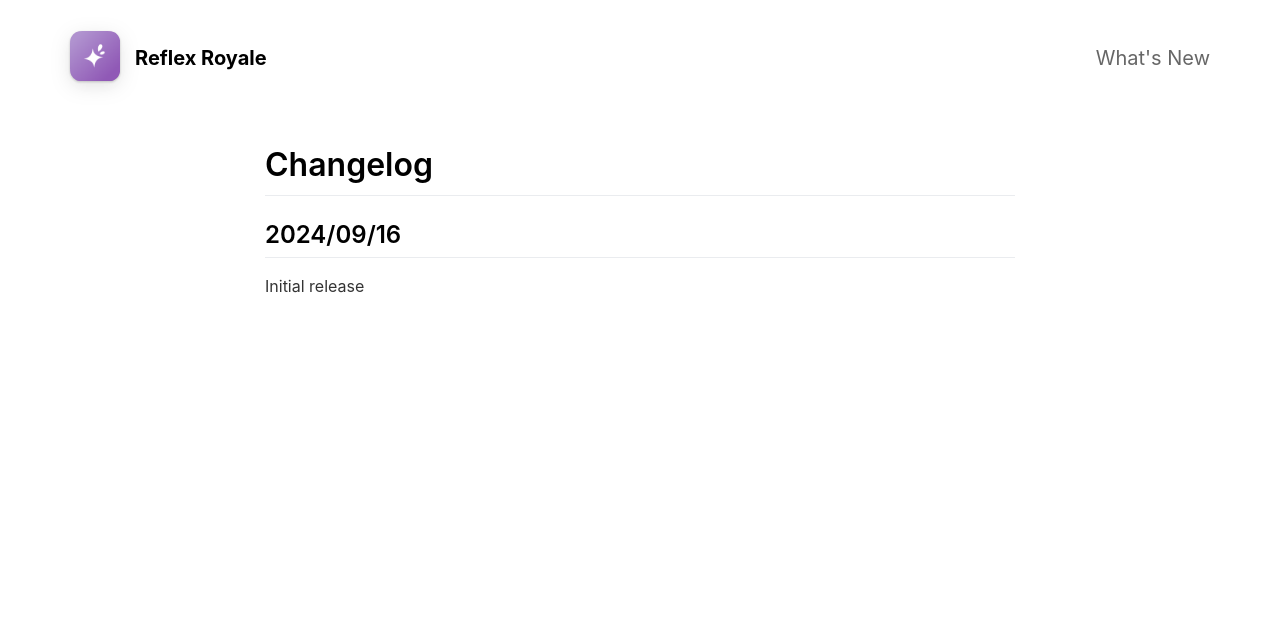
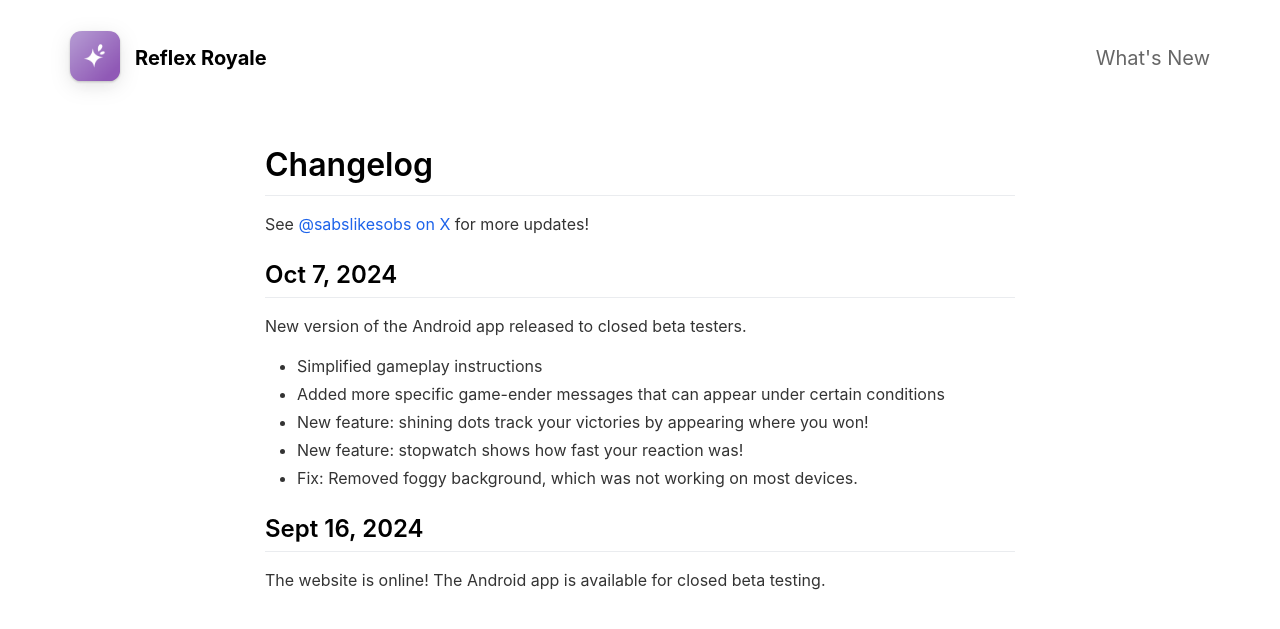
Before and after one commit to sabslikesobs/reflexroyalesite, a Jekyll site: the page built from _pages/changelog.md, in a window 1280 px wide. Shown: the top 629 px of the page. Built offline with Jekyll 4.4.1, drawn with Linux system fonts in a browser that asks for light colours; nearby versions of some CDN libraries.

Commit message:
update changelog and add qr code

```diff
--- a/_pages/changelog.md
+++ b/_pages/changelog.md
@@ -6,6 +6,18 @@ include_in_header: true
 
 # Changelog
 
-## 2024/09/16
+See [@sabslikesobs on X](https://z.sobs.moe/x) for more updates!
 
-Initial release
+## Oct 7, 2024
+
+New version of the Android app released to closed beta testers.
+
+- Simplified gameplay instructions
+- Added more specific game-ender messages that can appear under certain conditions
+- New feature: shining dots track your victories by appearing where you won!
+- New feature: stopwatch shows how fast your reaction was!
+- Fix: Removed foggy background, which was not working on most devices.
+
+## Sept 16, 2024
+
+The website is online! The Android app is available for closed beta testing.
```
Also changed, not shown: index.md (+2 -0 lines), README.md, assets/QRcode_a2.png (added), assets/qrcode_a2.svg (added).
